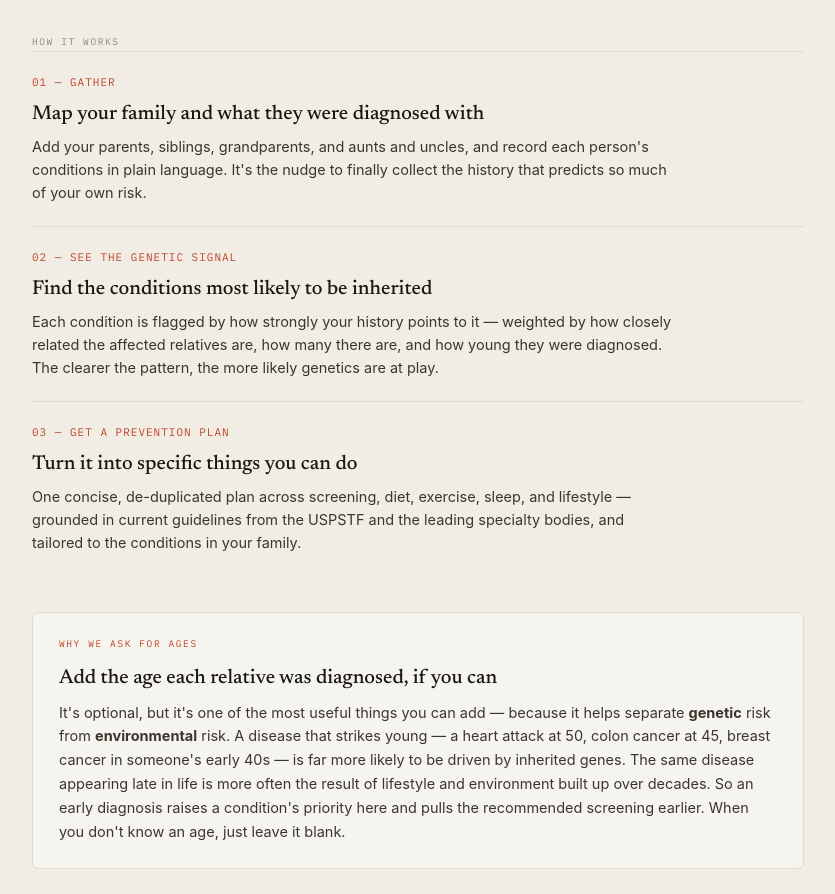
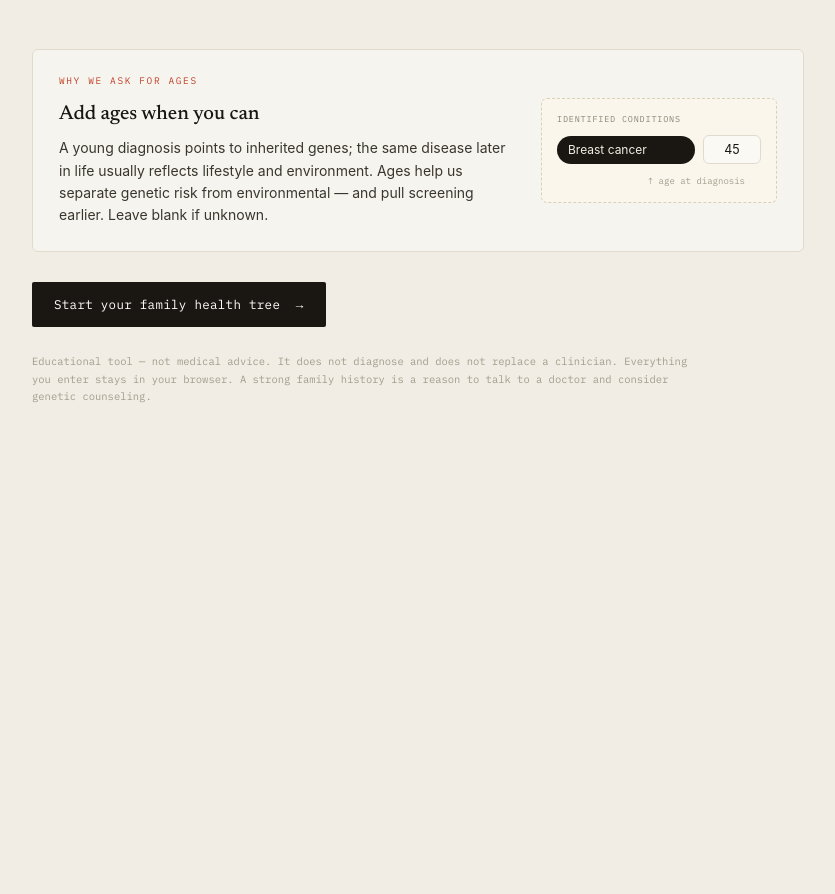
Before and after one commit to weisenbergmatthew/Family-History-Prevention-Project, a website: page index.html in a window 1280 px wide. Shown: the part 498-1392 px from the top of the page, without its empty margins (222-1057 px from the left). After the commit the page ends 985 px from the top, so only its background shows below. Drawn offline with Linux system fonts and the light colour scheme.

Commit message:
Landing: drop How-it-works, tighten ages section, add UI mock
- Remove the 01/02/03 How it works section
- Condense "Why we ask for ages" to a few sentences
- Add an inline mock of the condition pill + age box so users recognize the UI

Co-Authored-By: Claude Opus 4.8 <noreply@anthropic.com>

```diff
--- a/index.html
+++ b/index.html
@@ -108,30 +108,23 @@
     <div style="margin-top:30px"><button class="cta" data-act="start">Build your family health tree&nbsp;&nbsp;→</button></div>
   </section>
 
-  <section class="lwrap" style="max-width:840px;padding-bottom:14px">
-    <div class="eyebrow" style="margin-bottom:2px">How it works</div>
-    <div class="step">
-      <div class="n">01 — GATHER</div>
-      <h3>Map your family and what they were diagnosed with</h3>
-      <p>Add your parents, siblings, grandparents, and aunts and uncles, and record each person's conditions in plain language. It's the nudge to finally collect the history that predicts so much of your own risk.</p>
-    </div>
-    <div class="step">
-      <div class="n">02 — SEE THE GENETIC SIGNAL</div>
-      <h3>Find the conditions most likely to be inherited</h3>
-      <p>Each condition is flagged by how strongly your history points to it — weighted by how closely related the affected relatives are, how many there are, and how young they were diagnosed. The clearer the pattern, the more likely genetics are at play.</p>
-    </div>
-    <div class="step">
-      <div class="n">03 — GET A PREVENTION PLAN</div>
-      <h3>Turn it into specific things you can do</h3>
-      <p>One concise, de-duplicated plan across screening, diet, exercise, sleep, and lifestyle — grounded in current guidelines from the USPSTF and the leading specialty bodies, and tailored to the conditions in your family.</p>
-    </div>
-  </section>
-
-  <section class="lwrap" style="max-width:840px;padding-top:22px;padding-bottom:22px">
-    <div class="agebox">
-      <div class="eyebrow" style="color:var(--accent)">Why we ask for ages</div>
-      <h3 class="display" style="font-size:20px;font-weight:500;color:var(--ink);margin:11px 0 8px">Add the age each relative was diagnosed, if you can</h3>
-      <p style="margin:0;font-size:14.5px;line-height:1.65;color:var(--ink-soft)">It's optional, but it's one of the most useful things you can add — because it helps separate <b>genetic</b> risk from <b>environmental</b> risk. A disease that strikes young — a heart attack at 50, colon cancer at 45, breast cancer in someone's early 40s — is far more likely to be driven by inherited genes. The same disease appearing late in life is more often the result of lifestyle and environment built up over decades. So an early diagnosis raises a condition's priority here and pulls the recommended screening earlier. When you don't know an age, just leave it blank.</p>
+  <section class="lwrap" style="max-width:840px;padding-top:14px;padding-bottom:22px">
+    <div class="agebox" style="display:flex;gap:28px;flex-wrap:wrap;align-items:center">
+      <div style="flex:1;min-width:280px">
+        <div class="eyebrow" style="color:var(--accent)">Why we ask for ages</div>
+        <h3 class="display" style="font-size:20px;font-weight:500;color:var(--ink);margin:11px 0 8px">Add ages when you can</h3>
+        <p style="margin:0;font-size:14px;line-height:1.6;color:var(--ink-soft)">A young diagnosis points to inherited genes; the same disease later in life usually reflects lifestyle and environment. Ages help us separate genetic risk from environmental — and pull screening earlier. Leave blank if unknown.</p>
+      </div>
+      <div style="flex:0 0 auto">
+        <div style="background:var(--highlight);border:1px dashed #D9CFBB;border-radius:6px;padding:14px 15px;width:236px">
+          <div class="mono" style="font-size:8.5px;letter-spacing:.8px;color:var(--muted);margin-bottom:10px">IDENTIFIED CONDITIONS</div>
+          <div style="display:flex;align-items:center;gap:8px">
+            <span style="flex:1;font-size:12px;background:var(--ink);color:var(--paper);padding:5px 11px;border-radius:999px;white-space:nowrap">Breast cancer</span>
+            <input type="text" value="45" readonly tabindex="-1" aria-hidden="true" style="width:58px;background:var(--input);border:1px solid var(--hairline);color:var(--ink);border-radius:6px;padding:6px 8px;font-size:12.5px;text-align:center;pointer-events:none" />
+          </div>
+          <div class="mono" style="font-size:9px;color:var(--muted2);margin-top:10px;text-align:right;padding-right:16px">↑ age at diagnosis</div>
+        </div>
+      </div>
     </div>
   </section>
 
```
